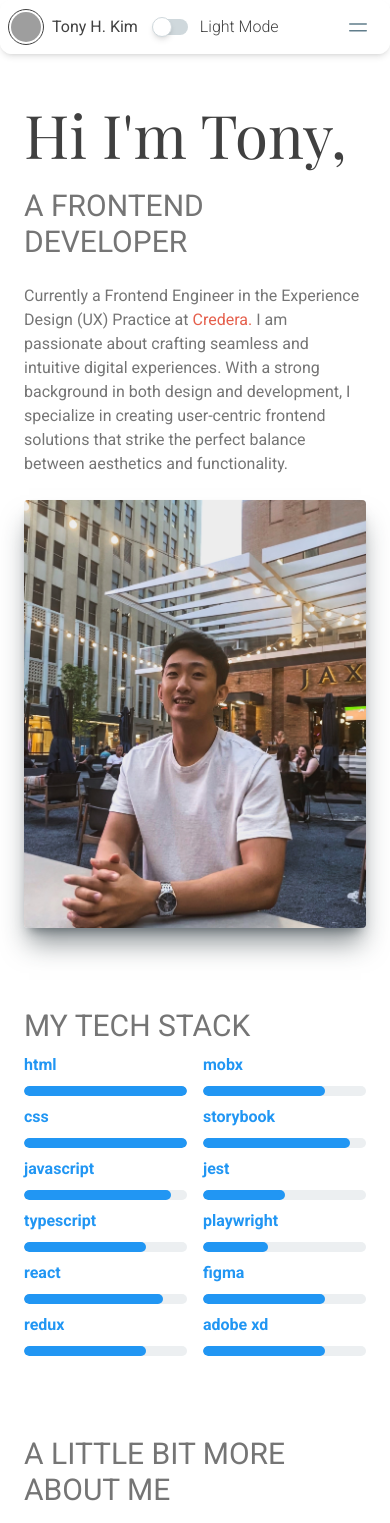
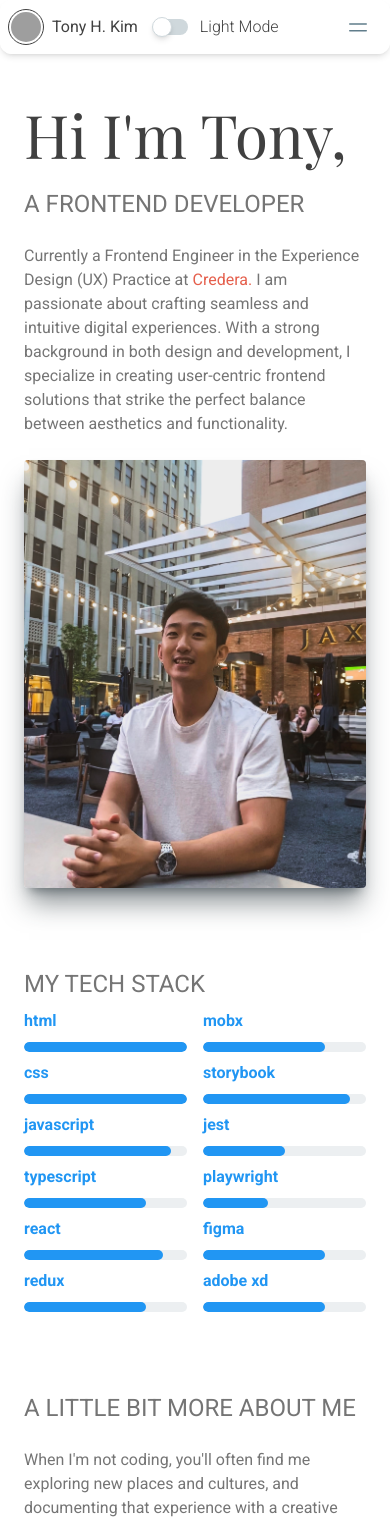
Before and after one commit to tonykim-credera/poc2, a React (Create React App) app: page / in a window 390 px wide. Shown: the top 1523 px of the page. Built offline with nearby package versions, Linux system fonts and the light colour scheme; grey boxes are pictures that could not be loaded; a web font is replaced by a local one.

Commit message:
mobile text size

```diff
--- a/src/Pages/Homepage.tsx
+++ b/src/Pages/Homepage.tsx
@@ -39,7 +39,7 @@ const Homepage = observer(() => {
           >
             Hi I'm Tony,
           </h1>
-          <h2 className="font-roboto text-3xl text-gray-600 mt-6">
+          <h2 className="font-roboto text-2xl lg:text-3xl text-gray-600 mt-6">
             A {title} DEVELOPER
           </h2>
           <p className="font-roboto text-gray-600 mt-6">
@@ -56,7 +56,7 @@ const Homepage = observer(() => {
           </p>
         </div>
       </div>
-      <h2 className="font-roboto text-3xl text-gray-600 pt-20">
+      <h2 className="font-roboto text-2xl lg:text-3xl text-gray-600 pt-20">
         MY TECH STACK
       </h2>
       <div className="flex gap-4">
@@ -89,7 +89,7 @@ const Homepage = observer(() => {
           })}
         </div>
       </div>
-      <h2 className="font-roboto text-3xl text-gray-600 pt-20">
+      <h2 className="font-roboto text-2xl lg:text-3xl text-gray-600 pt-20">
         A LITTLE BIT MORE ABOUT ME
       </h2>
       <p className="font-roboto text-gray-600 mt-6 w-1/2 mb-12 w-full xl:w-1/2">
```
